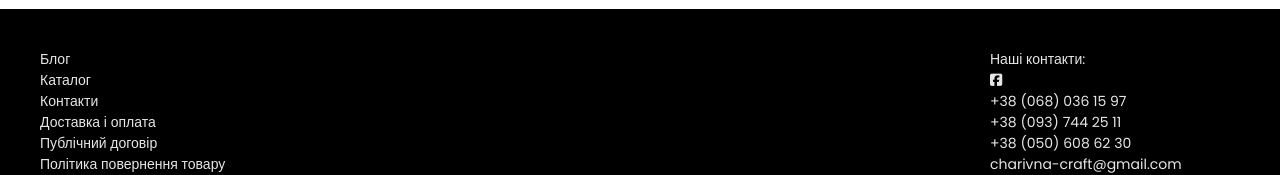
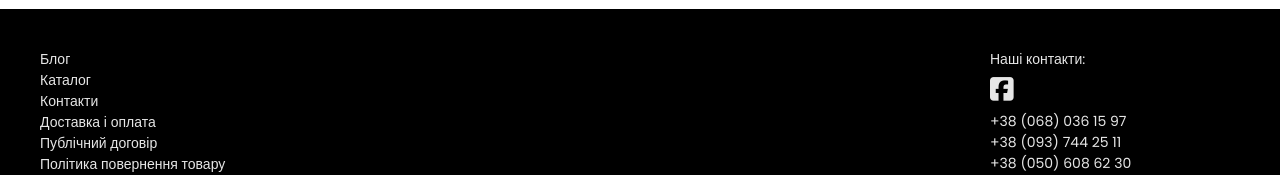
Before and after one commit to anton-sedchenko/online-store-project, a React (Vite) app in the folder client/: page / in a window 1280 px wide. Shown: the part 751-926 px from the top of the page. Built offline with nearby package versions, Linux system fonts and the light colour scheme; no server answers.

Commit message:
footer contacts styles fixed

```diff
--- a/client/src/styles/_footer.scss
+++ b/client/src/styles/_footer.scss
@@ -81,3 +81,7 @@ footer {
 .footer__column-contacts p {
   min-width: 250px;
 }
+
+.footer__social-link {
+  font-size: 27px;
+}
```
